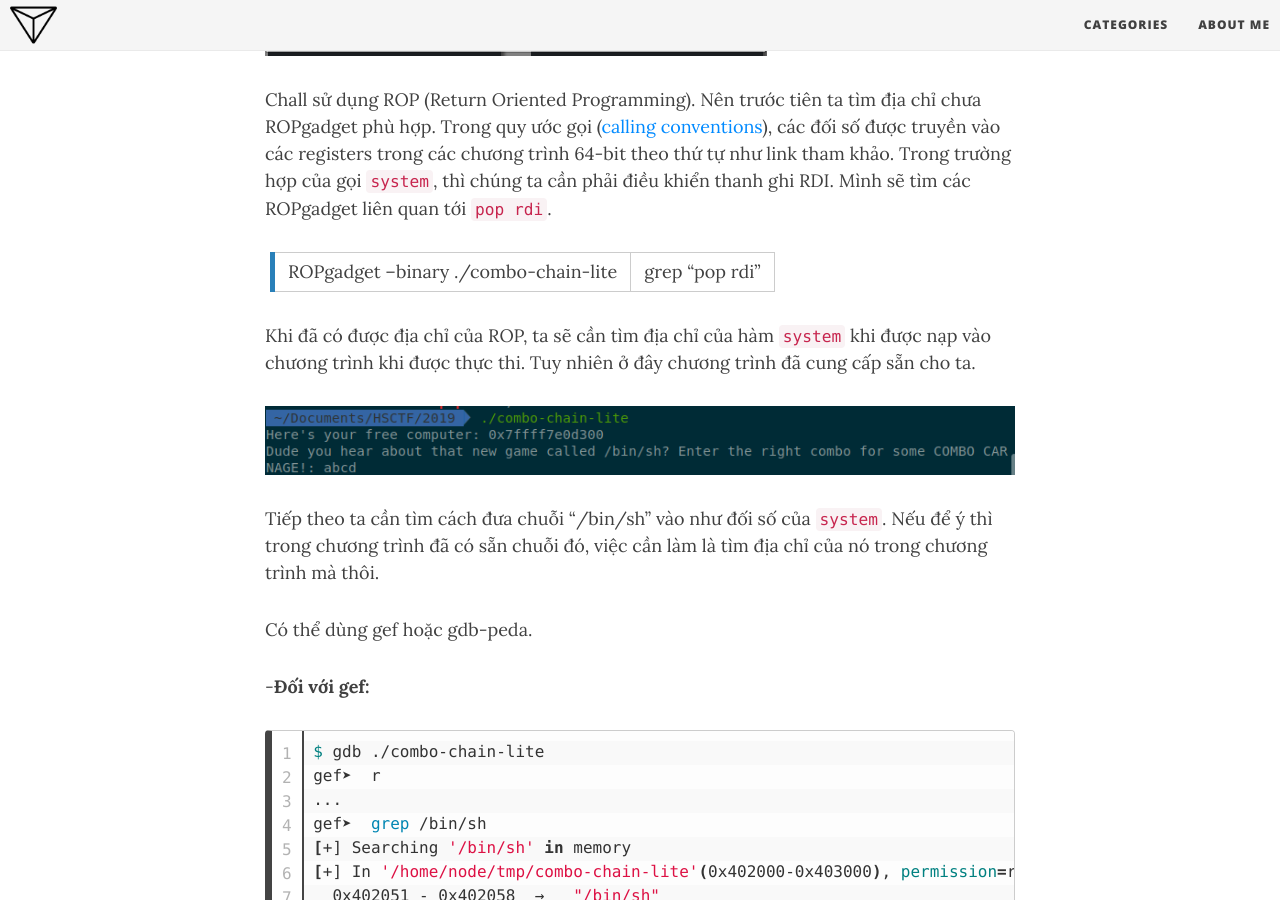
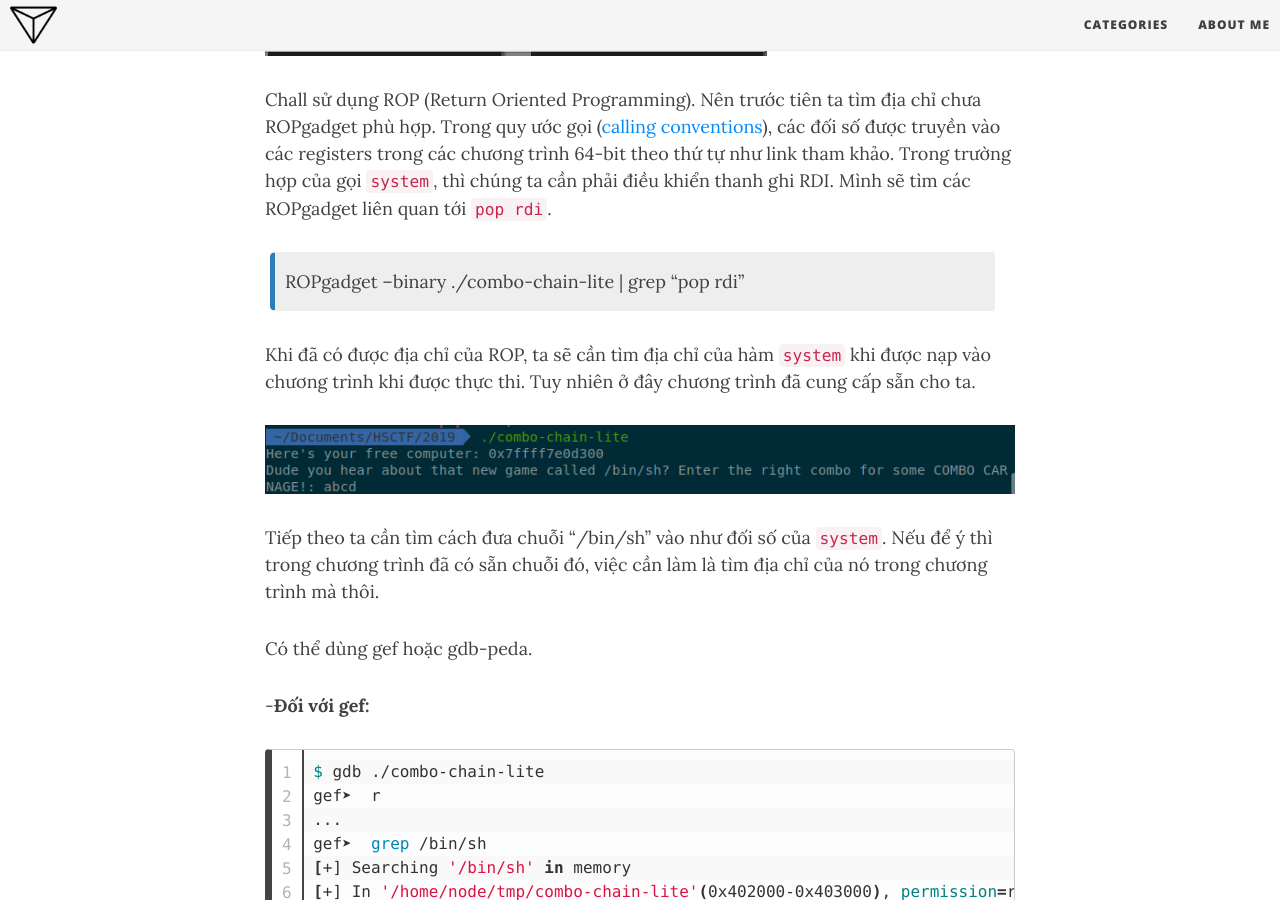
Before and after one commit to Delt-A/delt-a.github.io, a Jekyll site: the page built from _posts/2019-06-17-hsctf-6-combo-chain-lite.md, in a window 1280 px wide and 900 px high, scrolled down 904 px. Built offline with Jekyll 4.4.1, drawn with Linux system fonts in a browser that asks for light colours; nearby versions of some CDN libraries.

```diff
--- a/_posts/2019-06-17-hsctf-6-combo-chain-lite.md
+++ b/_posts/2019-06-17-hsctf-6-combo-chain-lite.md
@@ -16,7 +16,7 @@ Chall sử dụng ROP (Return Oriented Programming). Nên trước tiên ta tìm
 Trong quy ước gọi ([calling conventions](https://ctf101.org/binary-exploitation/what-are-calling-conventions/)), các đối số được truyền vào các registers trong các chương trình 64-bit theo thứ tự như link tham khảo. Trong trường hợp của gọi `system`, thì chúng ta cần phải điều khiển thanh ghi RDI. Mình sẽ tìm các ROPgadget liên quan tới `pop rdi`.
 
 {: .box-note}
-ROPgadget --binary ./combo-chain-lite | grep "pop rdi"
+ROPgadget --binary ./combo-chain-lite \| grep "pop rdi"
 
 Khi đã có được địa chỉ của ROP, ta sẽ cần tìm địa chỉ của hàm `system` khi được nạp vào chương trình khi được thực thi. Tuy nhiên ở đây chương trình đã cung cấp sẵn cho ta.
 
```
